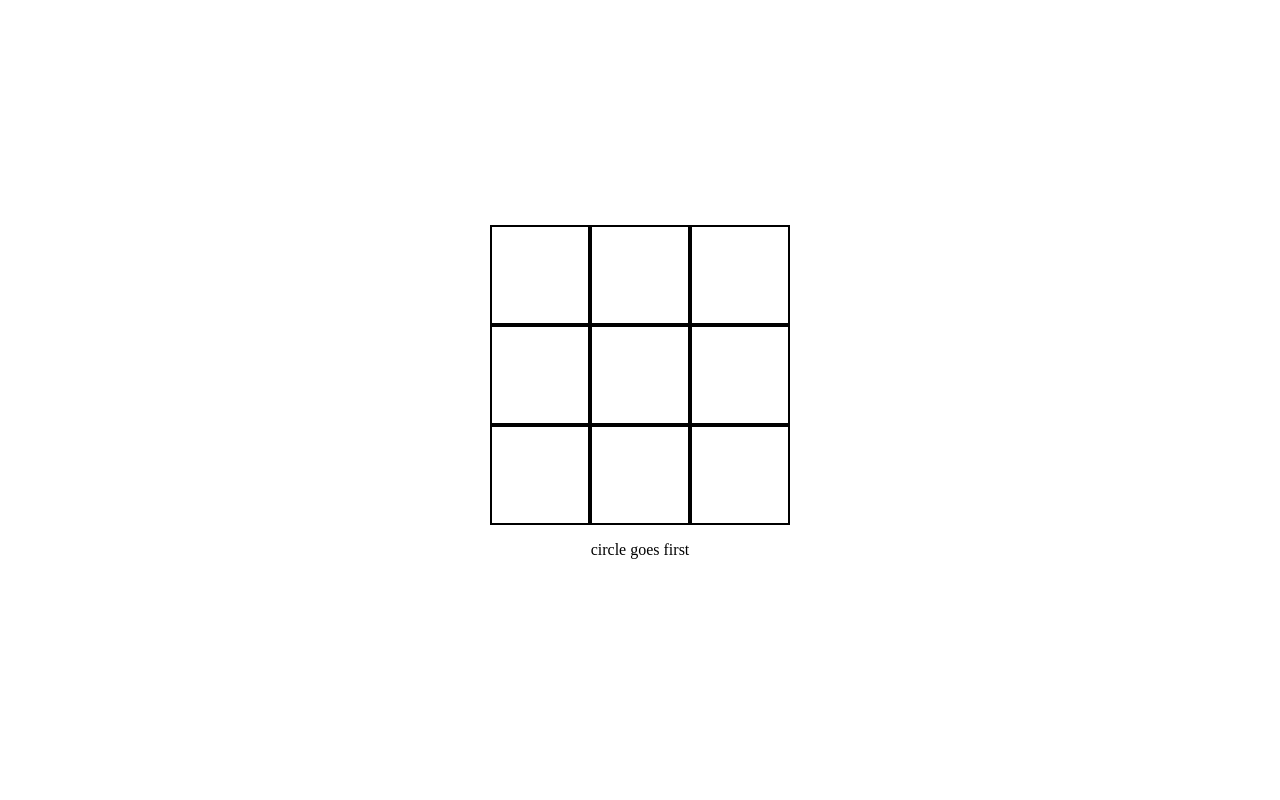
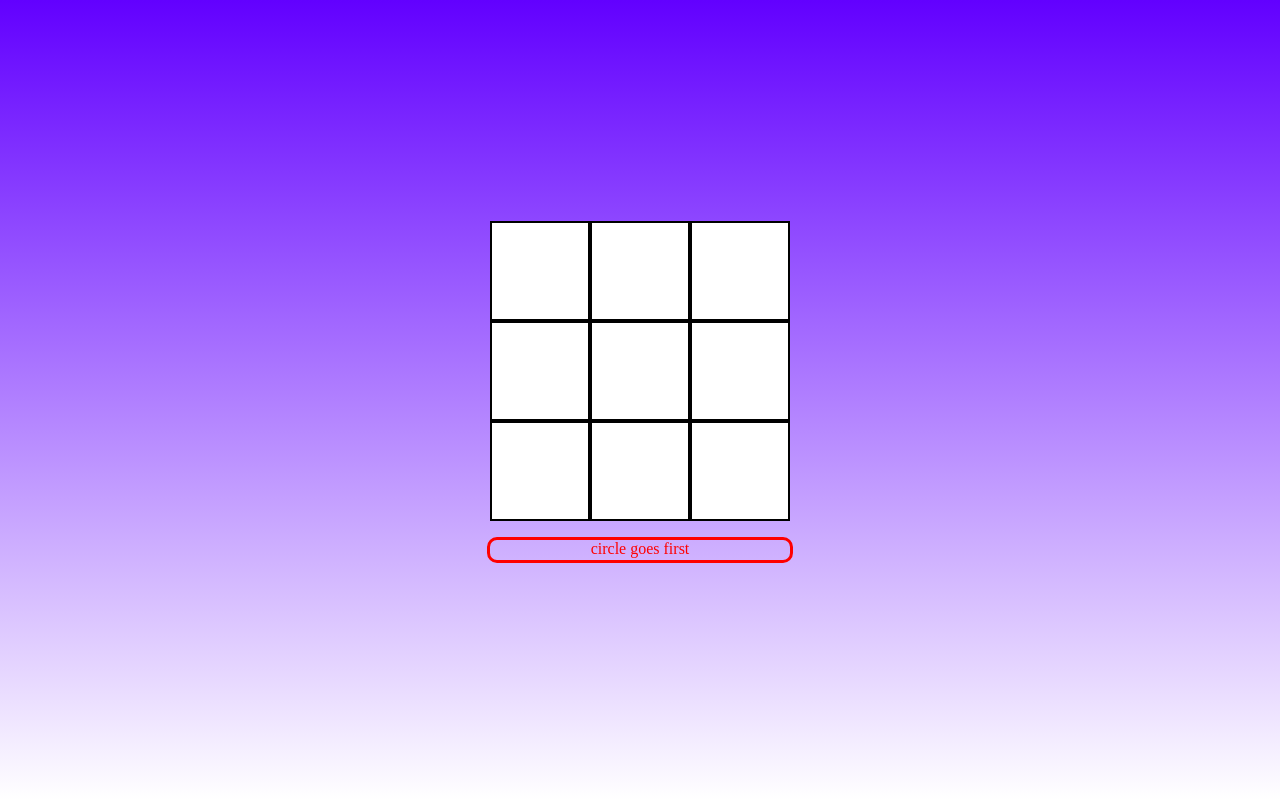
Before and after one commit to Hazbob/tictactoe, a plain HTML site: page index.html in a window 1280 px wide. Drawn offline with Linux system fonts and the light colour scheme.

Commit message:
added border to winner and gradient background

```diff
--- a/style.css
+++ b/style.css
@@ -6,6 +6,7 @@ body {
   align-items: center;
   height: 100vh;
   flex-direction: column;
+  background-image: linear-gradient(rgb(98, 0, 255), rgb(255, 255, 255));
 }
 
 #gameboard {
@@ -16,6 +17,14 @@ body {
   flex-wrap: wrap;
 }
 
+#info {
+  color: red;
+  height: 20px;
+  width: 300px;
+  border: 3px solid red;
+  border-radius: 10px;
+  text-align: center;
+}
 .square {
   width: 100px;
   height: 100px;
```
